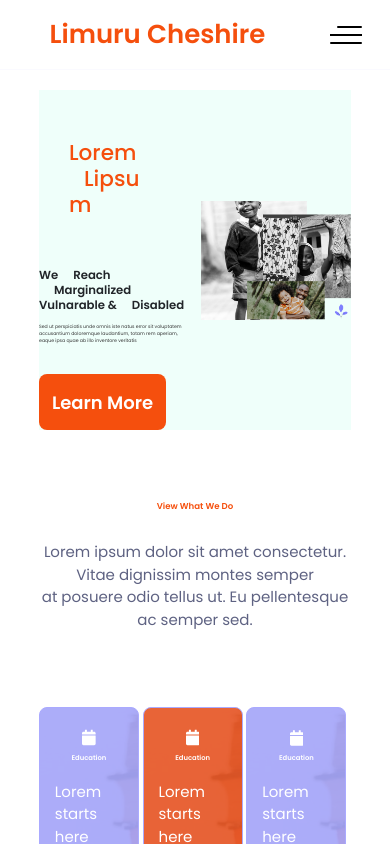
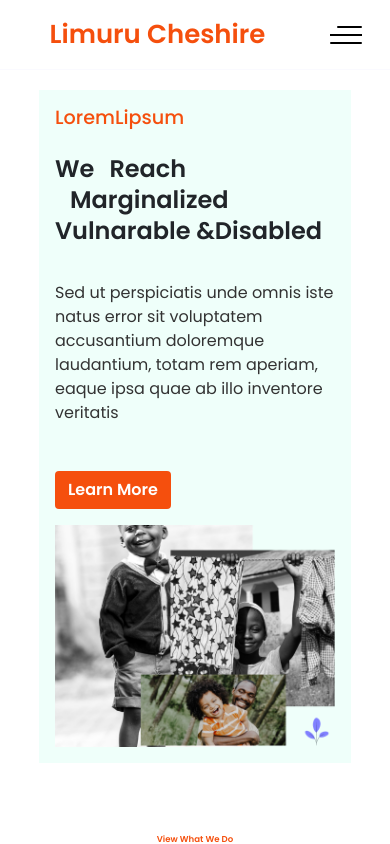
Before and after one commit to lizmwania/limuru-cheshire-webapp-frontend, a React (Create React App) app: page / in a window 390 px wide. Shown: the top 844 px of the page. Built offline with nearby package versions, Linux system fonts and the light colour scheme.

Commit message:
responsiveness of the Banner

```diff
--- a/src/components/Banner.js
+++ b/src/components/Banner.js
@@ -135,9 +135,9 @@ const Banner = () => {
                             <motion.span variants={letter} className='first'>We</motion.span>
                             <motion.span variants={letter} className='second'>Reach</motion.span>
                             <motion.span variants={letter} className='second'>Marginalized</motion.span>
-                            <motion.span variants={letter} className='first'>Vulnarable &</motion.span>
+                            <motion.span variants={letter} className='first'> Vulnarable &</motion.span>
                             {/* <motion.span variants={letter} className='second'>and</motion.span> */}
-                            <motion.span variants={letter} className='second'>Disabled</motion.span>
+                            <motion.span variants={letter} className='first'>Disabled</motion.span>
                         </motion.span>
                         {/* <motion.span> We reach <span className='second' variants={letter}>marginalized</span></motion.span>
                         <span> Vulnarable, <span className='second'>disabled</span></span> */}
--- a/src/styles/App.scss
+++ b/src/styles/App.scss
@@ -73,29 +73,57 @@ header{
 .content_wrapper{
     width: 80%;
     margin: 20px auto 0 auto;
-    @extend .dflex;
-    justify-content: space-between;
-    align-items: center;
-    background-color: $light_green;
+    padding: 1rem;
+     background-color: $light_green;
+
+        /* Medium devices (landscape tablets, 768px and up) */
+        @media only screen and (min-width: 768px) {
+            display: grid;
+            grid-template-columns: 1fr 1fr;
+            align-items: center;
+            width: 90%;
+        }
+
+        /* Large devices (laptops/desktops, 992px and up) */
+        @media only screen and (min-width: 992px) {
+
+        }
+
+        /* Extra large devices (large laptops and desktops, 1200px and up) */
+        @media only screen and (min-width: 1200px) {
+
+        }
 
     .left_content_wrapper{
-        width: 48%;
+        // width: 48%;
+        margin-bottom: 1rem;
+        display: flex;
+        flex-direction: column;
+        gap: 1rem;
+
+        // justify-content: space-between;
+
 
         h4{
             color: $dark_green;
-            margin: 50px 30px;
+            font-size: 1.2rem;
+            @media only screen and (min-width: 768px) {
+                    font-size: 1.5vw;
+                }
+            // margin: 50px 30px;
             span{
                 display: inline-block;
-                span.second{
-                    margin-left: 15px;
-                }
+
             }
         }
         h2{
-            font-size: 3.0vw;
+            font-size: 1.5rem;
             font-weight: 600;
             line-height: 1.3;
             overflow: hidden;
+            @media only screen and (min-width: 768px) {
+                    font-size: 2vw;
+                }
             span{
                 display: inline-block;
                 // margin-left: 10px;
@@ -105,7 +133,7 @@ header{
             }
         }
         p{
-            font-size: 1.2vw;
+            font-size: 1rem;
             color: #333;
             margin: 10px 0 30px 0;
         }
@@ -113,12 +141,14 @@ header{
             @extend .dflex;
             width: fit-content;
             justify-content: space-between;
+
             .btn{
-                @extend .dflex;
-                width: fit-content;
-                height: 56px;
-                font-size: 18px;
-                border-radius: 8px;
+
+                // @extend .dflex;
+                // width: fit-content;
+                // height: 56px;
+                // font-size: 18px;
+                border-radius: 4px;
                 font-weight: 600;
                 &.btn_primary{
                     background-color: $dark_green;
@@ -137,12 +167,13 @@ header{
         }
     }
     .right_content_wrapper{
-        width: 48%;
-        @extend .dflex;
-        justify-content: flex-end;
+        // width: 48%;
+        // @extend .dflex;
+        // justify-content: flex-end;
         img{
             // display: block;
             width: 100%;
+            height: auto;
         }
     }
 
```
